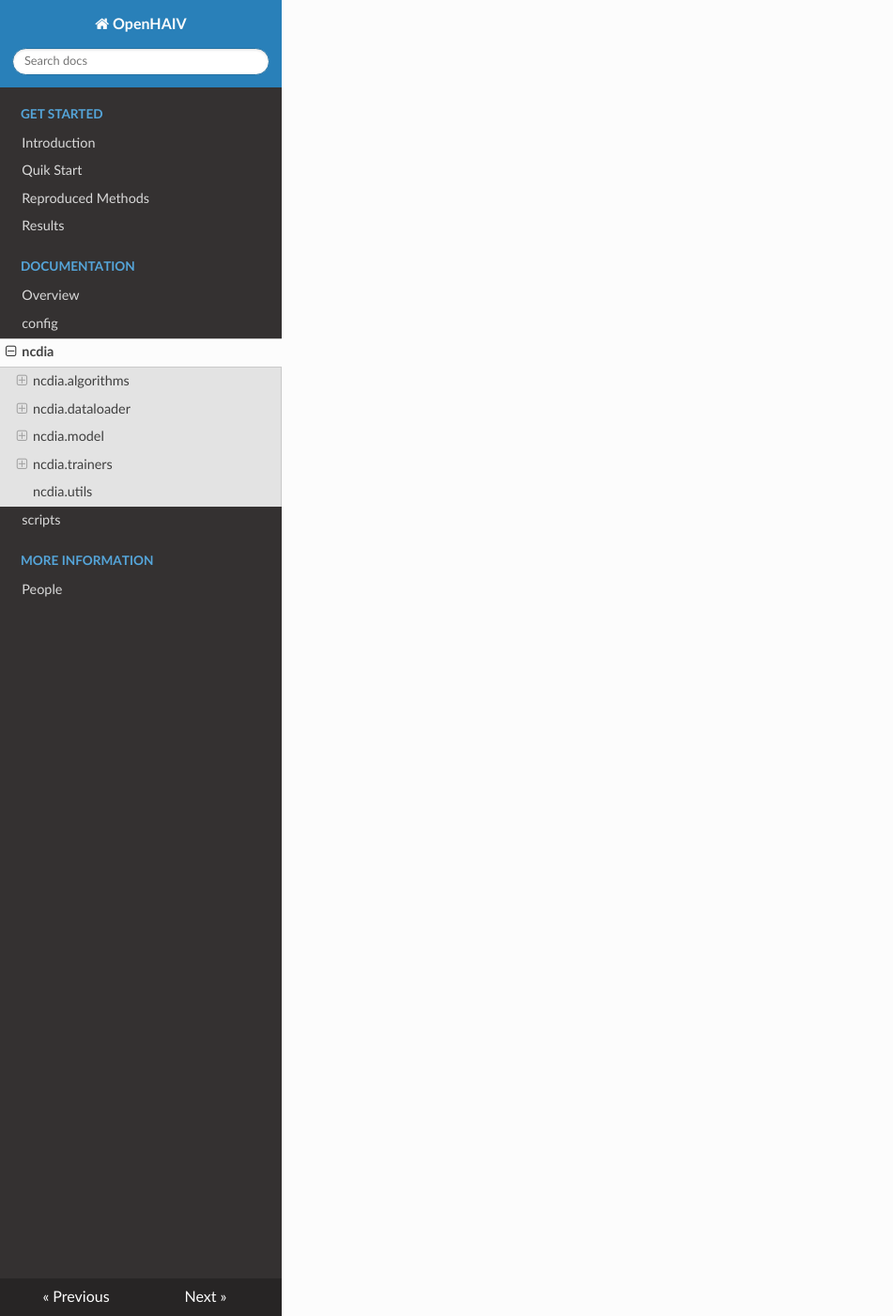
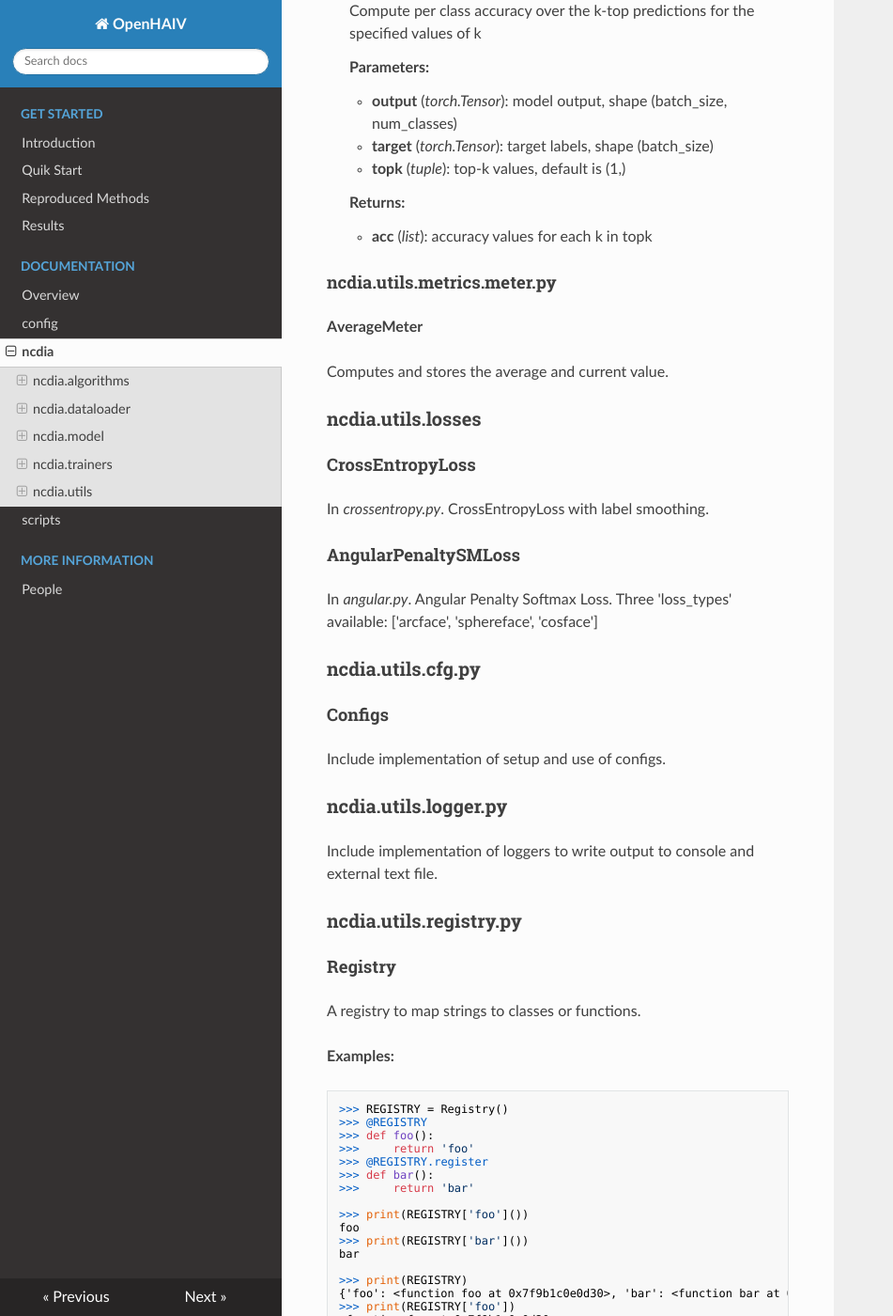
Before and after one commit to YifanLiang-hust/ncdia, an MkDocs documentation site: the page built from docs/ncdia.md, in a window 1280 px wide and 1400 px high, scrolled down 29074 px. Shown: the whole window at 94% size, without its empty margins (0-951 px from the left). Built offline with MkDocs 1.6.1, drawn with Linux system fonts in a browser that asks for light colours; nearby versions of some CDN libraries; some of the changed text lies outside the part shown.

Commit message:
Update ncdia.md

```diff
--- a/docs/ncdia.md
+++ b/docs/ncdia.md
@@ -1215,3 +1215,172 @@ Hook priority levels.
 | LOWEST       | 100    |
 
 ## ncdia.utils
+
+### ncdia.utils.metrics
+
+#### ncdia.utils.metrics.accuracy.py
+
+- <span class="highlight-text">**accuracy(output, target, topk=(1,))**</span>
+
+    Computes the accuracy over the k-top predictions for the specified values of k.
+
+    **Parameters:**
+
+    - **output** (*torch.Tensor*): model output, shape (batch_size, num_classes)
+    - **target** (*torch.Tensor*): target labels, shape (batch_size)
+    - **topk** (*tuple*): top-k values, default is (1,)
+
+    **Returns:**
+
+    - **acc** (*list*): accuracy values for each k in topk
+
+- <span class="highlight-text">**per_class_accuracy(output, target, topk=(1, ))**</span>
+
+    Compute per class accuracy over the k-top predictions for the specified values of k
+
+    **Parameters:**
+
+    - **output** (*torch.Tensor*): model output, shape (batch_size, num_classes)
+    - **target** (*torch.Tensor*): target labels, shape (batch_size)
+    - **topk** (*tuple*): top-k values, default is (1,)
+
+    **Returns:**
+
+    - **acc** (*list*): accuracy values for each k in topk
+
+#### ncdia.utils.metrics.meter.py
+
+**AverageMeter**
+
+Computes and stores the average and current value.
+
+### ncdia.utils.losses
+
+#### CrossEntropyLoss
+
+In *crossentropy.py*. CrossEntropyLoss with label smoothing.
+
+#### AngularPenaltySMLoss
+
+In *angular.py*. Angular Penalty Softmax Loss. Three 'loss_types' available: ['arcface', 'sphereface', 'cosface']
+
+### ncdia.utils.cfg.py
+
+#### Configs
+
+Include implementation of setup and use of configs.
+
+### ncdia.utils.logger.py
+
+Include implementation of loggers to write output to console and external text file.
+
+### ncdia.utils.registry.py
+
+#### Registry
+
+A registry to map strings to classes or functions.
+
+**Examples:**
+
+    >>> REGISTRY = Registry()
+    >>> @REGISTRY
+    >>> def foo():
+    >>>     return 'foo'
+    >>> @REGISTRY.register
+    >>> def bar():
+    >>>     return 'bar'
+
+    >>> print(REGISTRY['foo']())
+    foo
+    >>> print(REGISTRY['bar']())
+    bar
+
+    >>> print(REGISTRY)
+    {'foo': <function foo at 0x7f9b1c0e0d30>, 'bar': <function bar at 0x7f9b1c0e0e18>}
+    >>> print(REGISTRY['foo'])
+    <function foo at 0x7f9b1c0e0d30>
+    >>> print(REGISTRY['bar'])
+    <function bar at 0x7f9b1c0e0e18>
+
+    >>> print('foo' in REGISTRY)
+    True
+    >>> print('bar' in REGISTRY)
+    True
+    >>> print('foobar' in REGISTRY)
+    False
+
+    >>> print(REGISTRY.keys())
+    dict_keys(['foo', 'bar'])
+    >>> print(REGISTRY.values())
+    dict_values([<function foo at 0x7f9b1c0e0d30>, <function bar at 0x7f9b1c0e0e18>])
+    >>> print(REGISTRY.items())
+    dict_items([('foo', <function foo at 0x7f9b1c0e0d30>), ('bar', <function bar at 0x7f9b1c0e0e18>)])
+    >>> print(len(REGISTRY))
+    2
+
+- <span class="highlight-text">**register_callable(self, target: callable)**</span>
+
+    Register a target.
+
+    **Parameters:**
+
+    - **target** (*callable*): callable target to be registered.
+
+- <span class="highlight-text">**register_dict(self, target)**</span>
+
+    Register a dict.
+
+    **Parameters:**
+
+    - **target** (*dict*): A dict to be registered. All its values should be callable.
+
+- <span class="highlight-text">**register(self, target)**</span>
+
+    Register a target.
+
+    **Parameters:**
+
+    - **target** (*callable | dict*): target to be registered.
+
+    **Returns:**
+
+    - **target** (*object*): Registered target.
+
+- <span class="highlight-text">**build(self, target: dict | Configs, \*\*kwargs)**</span>
+
+    Build a target with configs.
+
+    **Parameters:**
+
+    - **target** (*dict | Configs*): A dict to be built. It should have a key 'type' to specify the target type. It may have other keys to specify the target configs.
+    - **kwargs** (*dict*): Additional keyword arguments.
+
+    **Returns:**
+
+    - **target** (*object*): A built target.
+
+### ncdia.utils.tools.py
+
+- <span class="highlight-text">**mkdir_if_missing(dirname)**</span>
+
+    Create dirname if it is missing.
+
+    **Parameters:**
+
+    - **dirname** (*str*): directory path
+
+- <span class="highlight-text">**auto_device(device)**</span>
+
+    Automatically set the device for the input tensor.
+
+    **Parameters:**
+
+    - **device** (*str | torch.device | None*): device name or device object. If None, return torch.device('cuda') if available, otherwise return torch.device('cpu').
+
+- <span class="highlight-text">**set_random_seed(seed)**</span>
+
+    Set random seed for reproducibility.
+
+    **Parameters:**
+
+    - **seed** (*int*): random seed
```
